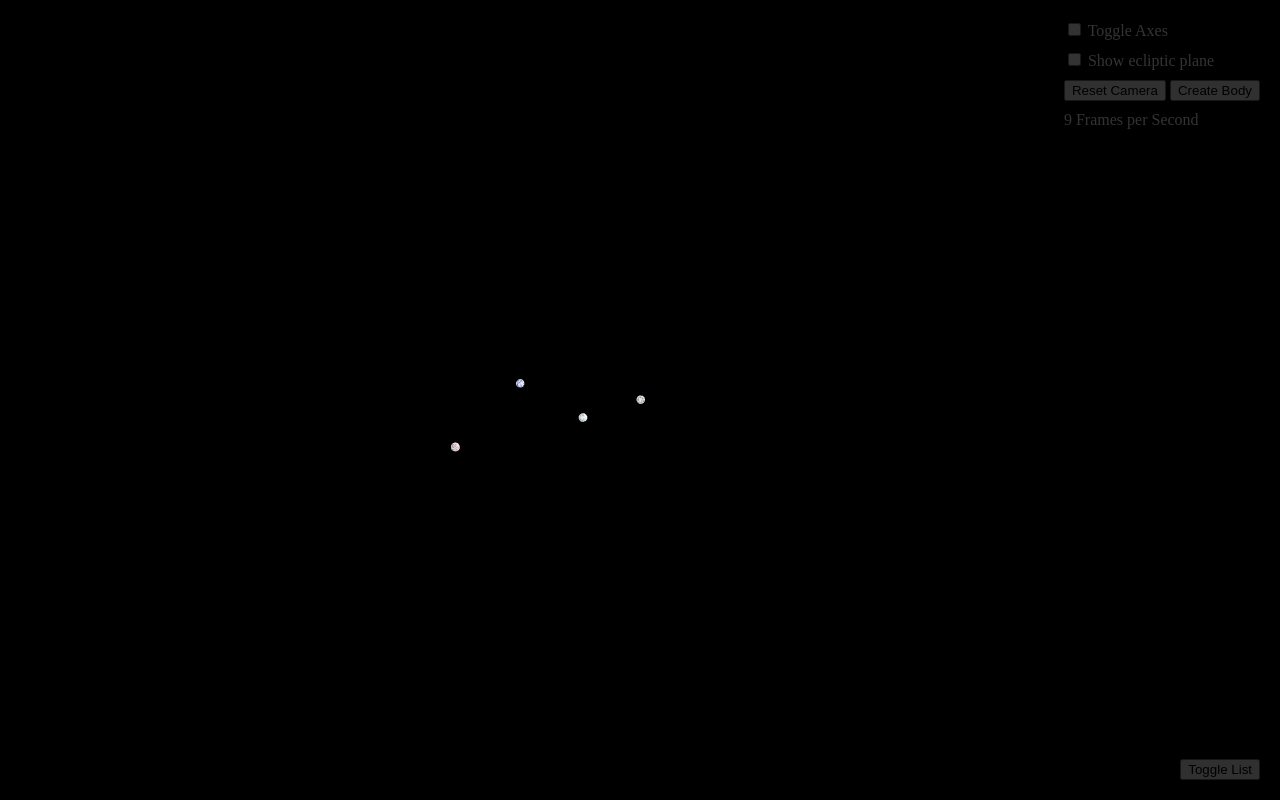
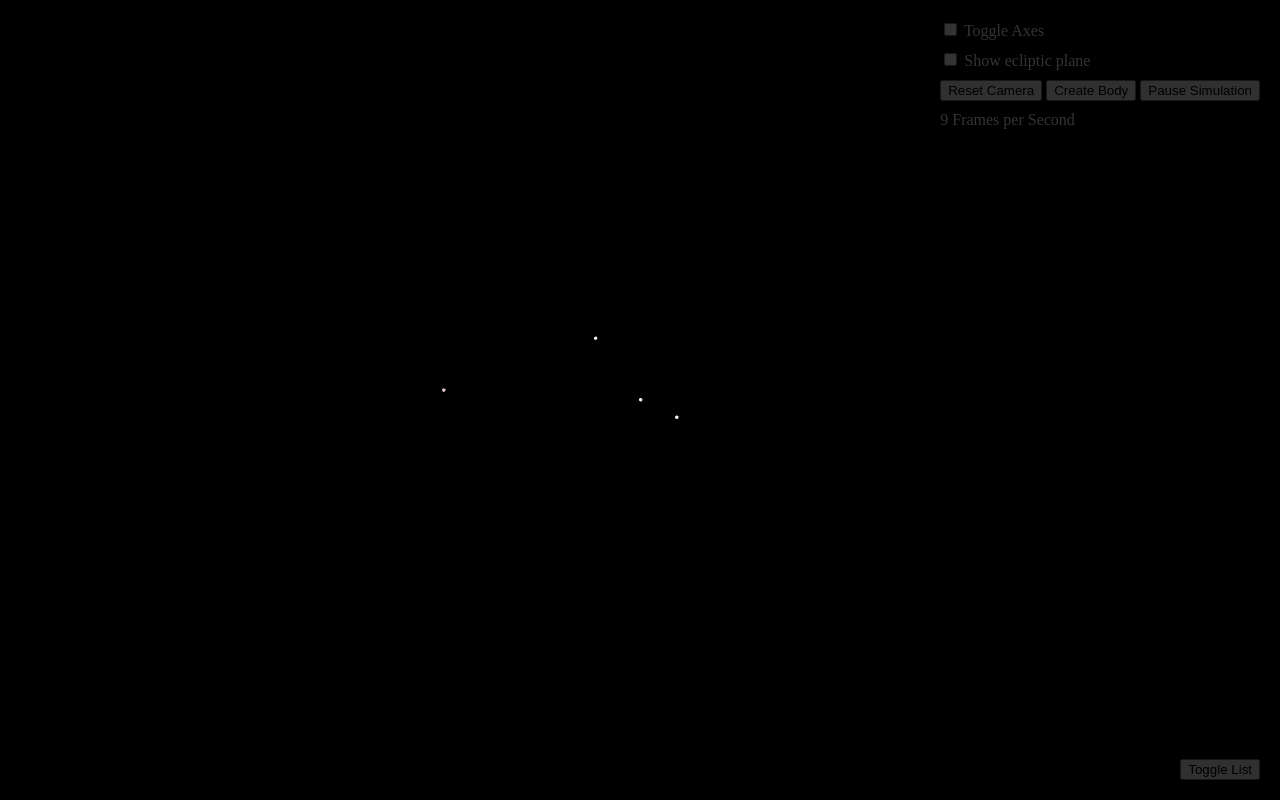
Before and after one commit to nturan/gravitation, a plain HTML site: page index.html in a window 1280 px wide. Drawn offline with nearby package versions, Linux system fonts and the light colour scheme; animation ran at ten frames a second.

Commit message:
ToDo list added. Code refactored.

```diff
--- a/Gravity.js
+++ b/Gravity.js
@@ -1,7 +1,7 @@
 Gravity = {
 
     G: 0.03765,
-    step: 1/365,
+    step: 1/3650,
 
     calculateGravity: function (bodies) {
         let n = bodies.length;
--- a/index.html
+++ b/index.html
@@ -73,6 +73,7 @@
     <div class='row'>
         <button ng-click="main.resetCamera()">Reset Camera</button>
         <button ng-click="main.createBody()">Create Body</button>
+        <button ng-click="main.togglePause()">Pause Simulation</button>
     </div>
     <div class='row'>
       <label>{{frameRate}} Frames per Second</label>
@@ -134,22 +135,33 @@
         </table>
     </div>
 </div>
+
 <script type="text/javascript">
     angular.module('gravitationApp', [])
         .controller('MainController', function ($scope) {
             let main = this;
             let scene, camera, renderer, controls;
+      //control variables
             var dragStart = new THREE.Vector3();
             var dragEnd = new THREE.Vector3();
             var dragVector = new THREE.Vector3();
+            let mouseDrag = false;
+            let pauseSim = false;
+            main.bodiesListShown = false;
+            let mouse = new THREE.Vector2();
+      //time control variables
             let startCounter = new Date().getTime();
             let frmTime = startCounter;
+            let phsStart = startCounter;
+            let phsTime = startCounter;
+            let phsTicksPerSecond = 30;
+            let phsCycle = 1000/phsTicksPerSecond;
             let frmCounter = 0;
-            let mouseDrag = false;
-            let raycaster = new THREE.Raycaster();
-            let mouse = new THREE.Vector2();
+      // creation plane
             let plgeometry = new THREE.PlaneGeometry(100000, 100000);
             let plmaterial = new THREE.MeshBasicMaterial({color: 0xffff00, side: THREE.DoubleSide});
+            let planeZ = new THREE.Mesh(plgeometry, plmaterial);
+      // newBody
             let nBgeometry = new THREE.IcosahedronGeometry(3, 2);
             let nBmaterial = new THREE.MeshPhongMaterial({
                 color: 0x000000,
@@ -159,21 +171,21 @@
             });
             let newBody = new THREE.Mesh(nBgeometry, nBmaterial);
             newBody.name = "newCreation";
-            let planeZ = new THREE.Mesh(plgeometry, plmaterial);
+
+      //axis
             let axisHelper = new THREE.AxesHelper(500);
             axisHelper.name = "AxisHelper";
-
-            let gridHelper = new THREE.PolarGridHelper(500, 50, 10, 50);
-            gridHelper.rotation.x = Math.PI / 2;
-            gridHelper.name = "PolarGrid";
 
             this.toggleAxes = function () {
                 if (main.showAxes)
                     scene.add(axisHelper);
                 else
                     scene.remove(axisHelper);
+            };
 
-            };
+            let gridHelper = new THREE.PolarGridHelper(500, 50, 10, 50);
+            gridHelper.rotation.x = Math.PI / 2;
+            gridHelper.name = "PolarGrid";
 
             // Show / Hide Ecliptic Plane
             main.toggleGrid = function () {
@@ -183,19 +195,30 @@
                     scene.remove(gridHelper);
             };
 
+
+            main.toggleBodiesList = function () {
+                main.bodiesListShown = !main.bodiesListShown;
+            }
+
             main.resetCamera = function () {
                 controls.reset();
             };
 
             main.createBody = function () {
                 main.creation = true;
+                pauseSim = true;
                 newBody.position = new THREE.Vector3(0, 0, 0);
                 scene.add(newBody);
             };
 
-            function transformInScreenCoord(r) {
-                return {x: r[0] * 100, y: r[1] * 100, z: r[2] * 100};
-            }
+            this.togglePause = function () {
+                if (pauseSim && !main.creation)
+                    pauseSim = false;
+                else
+                    pauseSim = true;
+            };
+
+
 
             main.newName = 'New';
             main.newMass = 1;
@@ -212,11 +235,13 @@
             main.bodies = [
                 new Body("Sun", 1047.68796, 1, [1.49505E-03, 6.37701E-03, -1.1279E-04],
                          [-0.00226455, 0.001697682, 0.000054057], 0, 0xffff33),
-                new Body("Mercur", 1.7393 / 10000, 1, [3.595E-01, -1.05999E-01,-4.214E-02],
+                new Body("Mercur", 1.7393E-4, 1, [3.595E-01, -1.05999E-01,-4.214E-02],
                          [1.07785275, 10.263525, 0.739886925], 0),
-                new Body("Earth", 3.1477 / 1000, 1, [-8.721154277716080E-01, 4.698459687381059E-01, -1.260347840702047E-04],
+                new Body("Earth", 3.1477E-3, 1, [-8.721154277716080E-01, 4.698459687381059E-01, -1.260347840702047E-04],
                          [-3.0480, -5.574941, 0.00034297522], 0, 0x3333ff),
-                new Body("Mars", 3.4 / 10000, 1, [-1.248998060571419E+00, -9.604697558207245E-01,  1.031674273903143E-02],
+                new Body("Moon", 0.00003869931, 0.2, [-8.699707030508036E-01,  4.712077697616551E-01, -3.549570431330579E-04],
+                         [-3.17196, -5.3969, -0.003045], 0),
+                new Body("Mars", 3.4E-4, 1, [-1.248998060571419E+00, -9.604697558207245E-01,  1.031674273903143E-02],
                          [3.3157, -3.604886, -0.156945], 0, 0xff3333),
                 new Body("Jupiter", 1, 1, [ -4.015538775246275E+00, -3.636694545020656E+00,  1.049019398833478E-01],
                          [1.81778, -1.911853, -0.032721], 0)];
@@ -235,7 +260,7 @@
             };
 
             function addToScene(body) {
-                let geometry = new THREE.IcosahedronGeometry(3, 2);
+                let geometry = new THREE.IcosahedronGeometry(1, 2);
                 let material = new THREE.MeshPhongMaterial({
                     color: body.color,
                     emissive: 0x072534,
@@ -302,27 +327,87 @@
                 // controls.enableZoom = true;
                 main.tracking = null;
 
-                window.addEventListener('resize', onWindowResize, false);
-                window.addEventListener('mousedown', onMouseDown, false);
-                window.addEventListener('mousemove', onMouseMove, false);
-                window.addEventListener('mouseup', onMouseUp, false);
+            }
 
+            function animate(apply) {
+                requestAnimationFrame(animate);
+                              //fps counter
+                frmTime = new Date().getTime();
+                phsTime = frmTime;
+                if (frmTime - startCounter >= 1000){
+                  startCounter = new Date().getTime();
+                  $scope.$apply();
+                  $scope.frameRate = frmCounter;
+                  frmCounter = 0;
+                }else{
+                  frmCounter++;
+                }
+
+                if(phsTime - phsStart>= phsCycle && !pauseSim){
+                  phsStart = new Date().getTime();
+                  physicsTick();
+                }
+
+
+                if (main.tracking) {
+                    let pos = main.tracking.mesh.position;
+                    //camera.position.set(50, 50, 50);
+                    controls.target = new THREE.Vector3(pos.x, pos.y, pos.z);
+                    controls.update();
+                }
+                if (main.creation && !main.mouseDrag) {
+                    newBody.position.x = pickVector3FromScene(planeZ, mouse, camera).x;
+                    newBody.position.y = pickVector3FromScene(planeZ, mouse, camera).y;
+                    newBody.position.z = pickVector3FromScene(planeZ, mouse, camera).z;
+                    controls.enabled = false;
+                    controls.update();
+                } else if( main.creation && main.mouseDrag ){
+                    dragEnd = pickVector3FromScene( planeZ, mouse, camera );
+                    dragVector = dragEnd.sub( dragStart );
+                    controls.enabled = false;
+                    controls.update();
+                } else {
+                    controls.enabled = true;
+                    controls.update();
+                }
+
+                if (main.bodiesListShown && apply)
+                    $scope.$apply();
+                renderer.render(scene, camera);
             }
+
+
+            function physicsTick(){
+                Gravity.calculateGravity(main.bodies);
+                for (let i in main.bodies) {
+                    let body = main.bodies[i];
+
+                    if (!body.toDestroy) {
+                        let mesh = body.mesh;
+                        let coord = transformInScreenCoord(body.position);
+                        mesh.position.x = coord.x;
+                        mesh.position.y = coord.y;
+                        mesh.position.z = coord.z;
+                    } else {
+                        main.remove(body);
+                    }
+                }
+            }
+
+            window.addEventListener('resize', onWindowResize, false);
+            window.addEventListener('mousedown', onMouseDown, false);
+            window.addEventListener('mousemove', onMouseMove, false);
+            window.addEventListener('mouseup', onMouseUp, false);
 
             function onMouseDown(event) {
 
                 switch (event.button) {
                     case 0:
-
+                          let raycaster = new THREE.Raycaster();
                           raycaster.setFromCamera( mouse, camera );
-
-                          // calculate objects intersecting the picking ray
-
                           for (let i in main.bodies) {
                               let body = main.bodies[i];
-
                               let intersect = raycaster.intersectObject(body.mesh.children[1]);
-
                               if (intersect.length > 0) {
                                   main.track(body);
                                   return;
@@ -332,10 +417,9 @@
                     case 1:
                         break;
                     case 2:
-
                         if (main.creation) {
                             main.mouseDrag = true;
-                            dragStart = pickVector3FromScene(planeZ);
+                            dragStart = pickVector3FromScene(planeZ, mouse, camera);
                         }else{
                           main.tracking = null;
                         }
@@ -360,6 +444,7 @@
                   main.mouseDrag = false;
                   if(main.creation){
                     main.creation = false;
+                    pauseSim = false;
                     let newPlanet = new Body('newBody', 1, 1,
                         [newBody.position.x / 100, newBody.position.y / 100, newBody.position.z / 100],
                         [dragVector.x / 10, dragVector.y / 10, dragVector.z / 10], 0, newBody.material.color);
@@ -377,86 +462,25 @@
                 renderer.setSize(window.innerWidth, window.innerHeight);
             }
 
-            function animate(apply) {
-                requestAnimationFrame(animate);
-                              //fps counter
-                frmTime = new Date().getTime();
-                if (frmTime - startCounter >= 1000){
-                  startCounter = new Date().getTime();
-                  $scope.$apply();
-                  $scope.frameRate = frmCounter;
-                  frmCounter = 0;
-                }else{
-                  frmCounter++;
-                }
+        });
 
-
-
-                Gravity.calculateGravity(main.bodies);
-
-                for (let i in main.bodies) {
-                    let body = main.bodies[i];
-
-                    if (!body.toDestroy) {
-                        let mesh = body.mesh;
-                        let coord = transformInScreenCoord(body.position);
-                        mesh.position.x = coord.x;
-                        mesh.position.y = coord.y;
-                        mesh.position.z = coord.z;
-                    } else {
-                        main.remove(body);
-                    }
-                }
-
-                if (main.tracking) {
-                    let pos = main.tracking.mesh.position;
-                    //camera.position.set(50, 50, 50);
-                    controls.target = new THREE.Vector3(pos.x, pos.y, pos.z);
-                    controls.update();
-                }
-                if (main.creation && !main.mouseDrag) {
-                    newBody.position.x = pickVector3FromScene(planeZ).x;
-                    newBody.position.y = pickVector3FromScene(planeZ).y;
-                    newBody.position.z = pickVector3FromScene(planeZ).z;
-                    controls.enabled = false;
-                    controls.update();
-                } else if( main.creation && main.mouseDrag ){
-                    dragEnd = pickVector3FromScene( planeZ );
-                    dragVector = dragEnd.sub( dragStart );
-                    controls.enabled = false;
-                    controls.update();
-                } else {
-                    controls.enabled = true;
-                    controls.update();
-                }
-
-                if (main.bodiesListShown && apply)
-                    $scope.$apply();
-                renderer.render(scene, camera);
-            }
-
-            function pickVector3FromScene(plane) {
+        function pickVector3FromScene(plane, mouse, camera) {
 
                 //todo: check whether the mouse on plane
 
                 // update the picking ray with the camera and mouse position
+
+                let raycaster = new THREE.Raycaster();
                 raycaster.setFromCamera(mouse, camera);
 
                 // calculate objects intersecting the picking ray
                 let intersect = raycaster.intersectObject(plane);
                 return intersect[0].point;
-            }
+        }
 
-
-
-            main.bodiesListShown = false;
-            main.toggleBodiesList = function () {
-                main.bodiesListShown = !main.bodiesListShown;
-            }
-
-
-
-        });
+        function transformInScreenCoord(r) {
+            return {x: r[0] * 100, y: r[1] * 100, z: r[2] * 100};
+        }
 </script>
 </body>
 </html>
```
Also changed, not shown: 1 other file.
